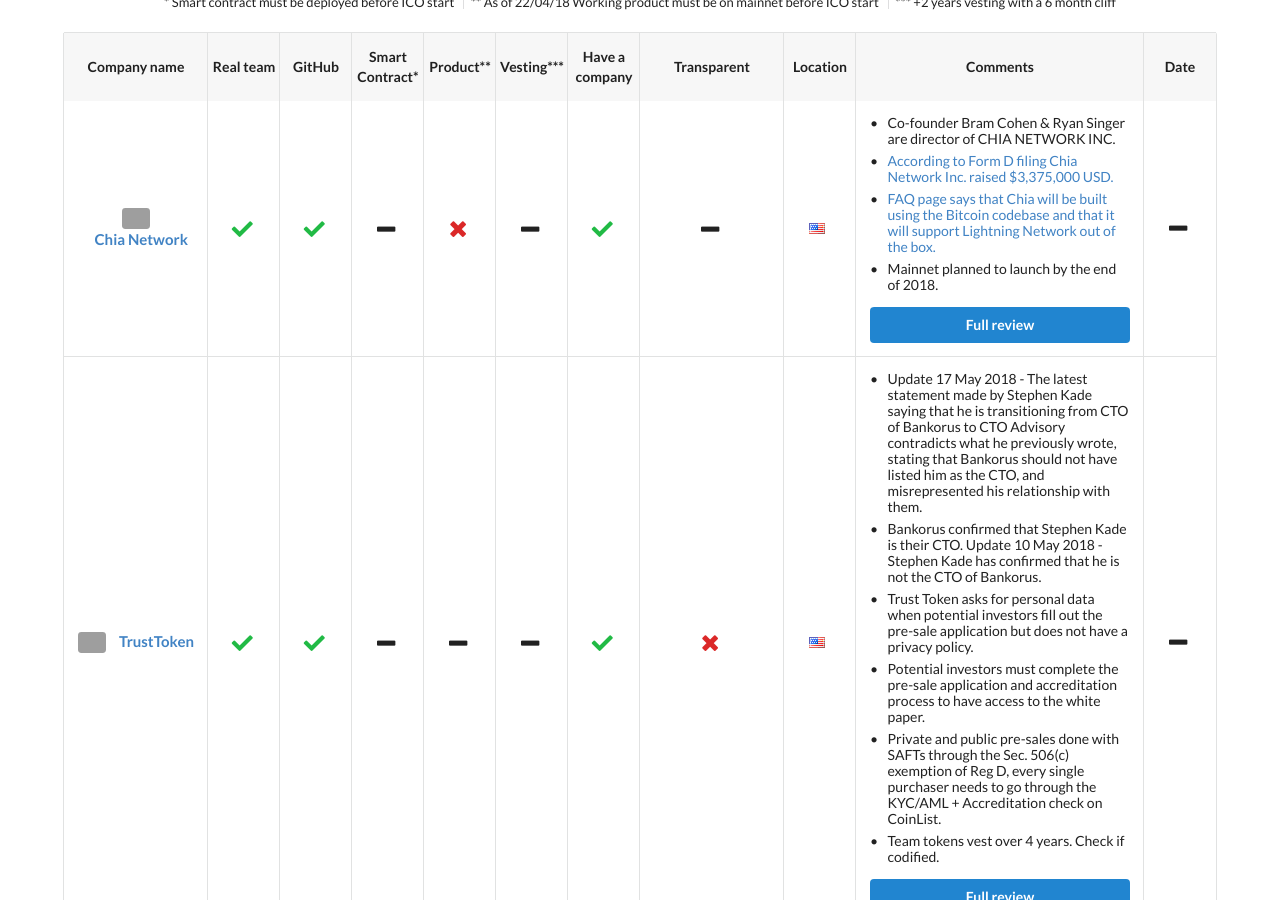
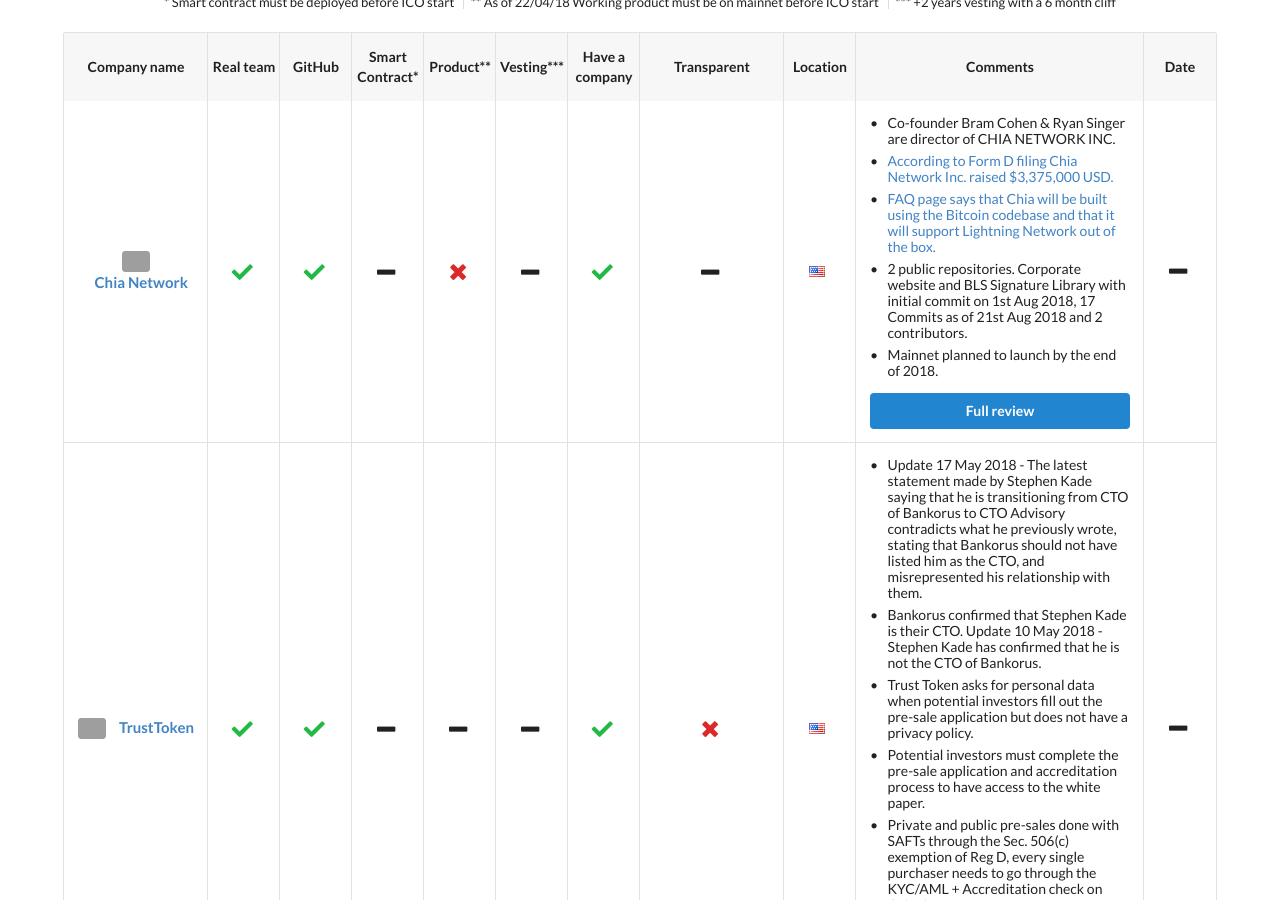
Before and after one commit to ico-check/ico-check, a Jekyll site: the page built from index.md, in a window 1280 px wide and 900 px high, scrolled down 709 px. Built offline with Jekyll 4.4.1, drawn with Linux system fonts in a browser that asks for light colours; nearby versions of some CDN libraries; grey boxes are pictures that could not be loaded.

Commit message:
88-chia-network-ico-check

```diff
--- a/_data/active-future-icos.yml
+++ b/_data/active-future-icos.yml
@@ -16,6 +16,7 @@
       url: https://www.sec.gov/Archives/edgar/data/1730166/000173016618000003/xslFormDX01/primary_doc.xml
     - content: FAQ page says that Chia will be built using the Bitcoin codebase and that it will support Lightning Network out of the box.
       url: https://chia.net/faq/
+    - content: 2 public repositories. Corporate website and BLS Signature Library with initial commit on 1st Aug 2018, 17 Commits as of 21st Aug 2018 and 2 contributors.
     - content: Mainnet planned to launch by the end of 2018.
   ico_start_date:
   ico_end_date:
```
